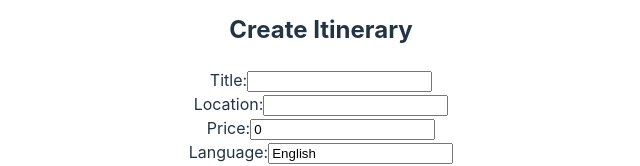
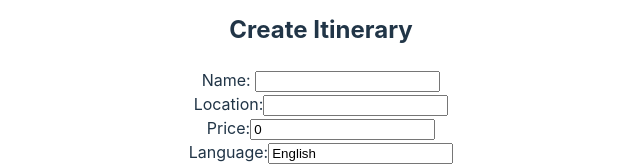
Before and after one commit to Advanced-computer-lab-2024/Roammate, a React (Vite) app in the folder frontend/: page /tour-guide in a window 1280 px wide. Shown: the part 134-300 px from the top of the page, without its empty margins (319-959 px from the left). Built offline with nearby package versions, Linux system fonts and the light colour scheme.

Commit message:
edited createItinerary

```diff
--- a/frontend/src/components/tourGuideComponents/createItinerary.jsx
+++ b/frontend/src/components/tourGuideComponents/createItinerary.jsx
@@ -3,7 +3,7 @@ import { createItinerary } from "../../services/api"; // Make sure to define thi
 
 const CreateItineraryComponent = () => {
   const [formData, setFormData] = useState({
-    title: "",
+    name: "", // Updated from title to name
     activities: [], // This will hold activity IDs
     location: "",
     price: 0,
@@ -61,12 +61,12 @@ const CreateItineraryComponent = () => {
       <h2>Create Itinerary</h2>
       <form onSubmit={handleSubmit}>
         <div>
-          <label htmlFor="title">Title:</label>
+          <label htmlFor="name">Name:</label> {/* Updated from Title to Name */}
           <input
             type="text"
-            id="title"
-            name="title"
-            value={formData.title}
+            id="name"
+            name="name"
+            value={formData.name} // Updated from formData.title to formData.name
             onChange={handleChange}
             required
           />
```
